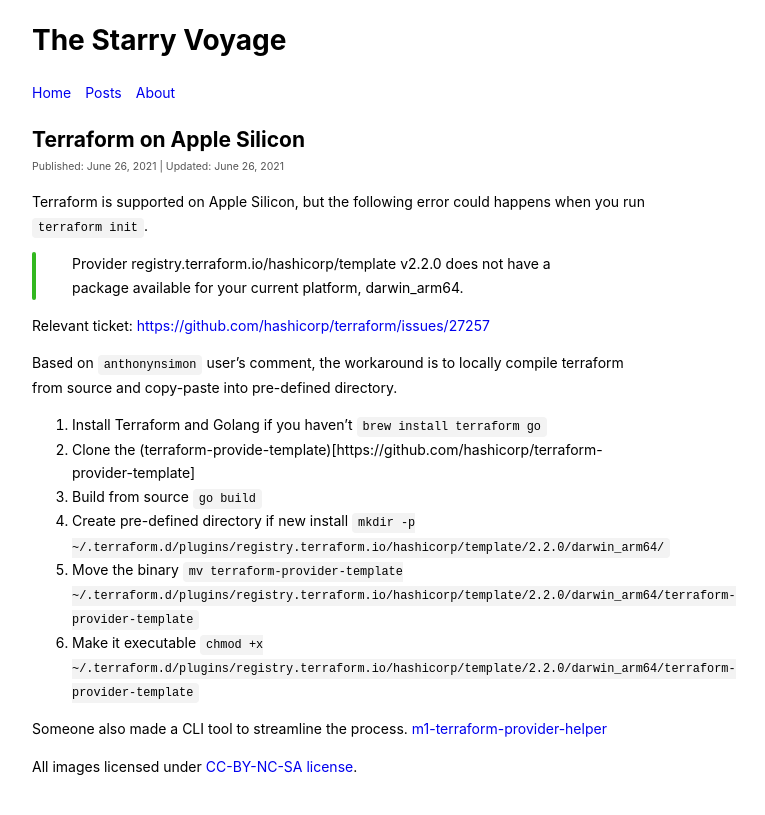
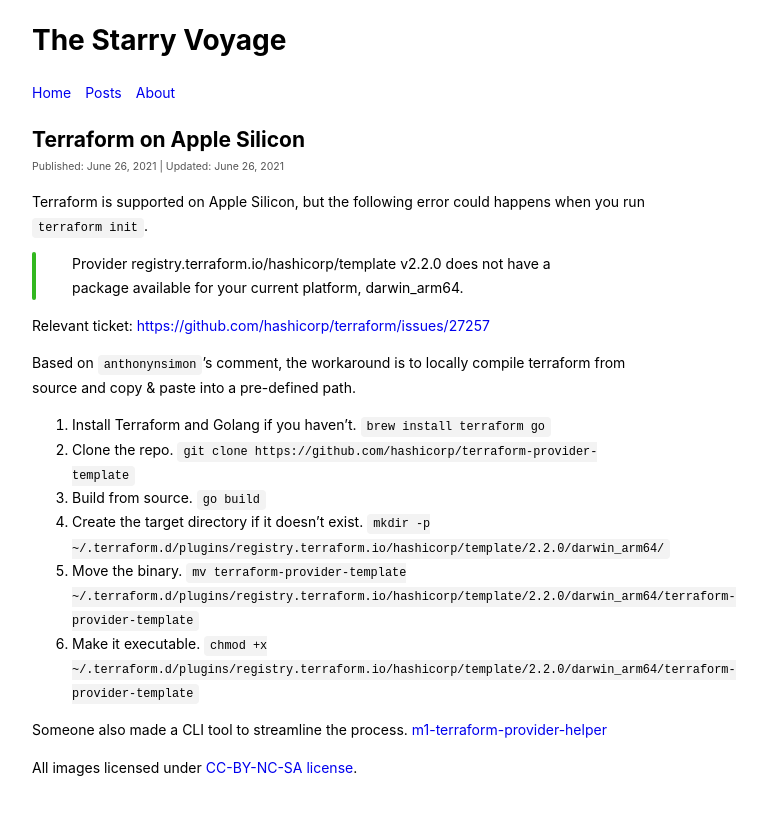
Before and after one commit to mingiryu/mingiryu.github.io, a Jekyll site: the page built from _posts/2021-06-26-terraform-on-apple-scilicon.md, in a window 1280 px wide. Shown: the top 815 px of the page, without its empty margins (300-1065 px from the left). Built offline with Jekyll 4.4.1, drawn with Linux system fonts in a browser that asks for light colours.

Commit message:
Fix typos

```diff
--- a/_posts/2021-06-26-terraform-on-apple-scilicon.md
+++ b/_posts/2021-06-26-terraform-on-apple-scilicon.md
@@ -14,13 +14,13 @@ Terraform is supported on Apple Silicon, but the following error could happens w
 
 Relevant ticket: [https://github.com/hashicorp/terraform/issues/27257](https://github.com/hashicorp/terraform/issues/27257)
 
-Based on `anthonynsimon` user's comment, the workaround is to locally compile terraform from source and copy-paste into pre-defined directory.
+Based on `anthonynsimon`'s comment, the workaround is to locally compile terraform from source and copy & paste into a pre-defined path.
 
-1. Install Terraform and Golang if you haven't `brew install terraform go`
-1. Clone the (terraform-provide-template)[https://github.com/hashicorp/terraform-provider-template]
-1. Build from source `go build`
-1. Create pre-defined directory if new install `mkdir -p ~/.terraform.d/plugins/registry.terraform.io/hashicorp/template/2.2.0/darwin_arm64/`
-1. Move the binary `mv terraform-provider-template ~/.terraform.d/plugins/registry.terraform.io/hashicorp/template/2.2.0/darwin_arm64/terraform-provider-template`
-1. Make it executable `chmod +x ~/.terraform.d/plugins/registry.terraform.io/hashicorp/template/2.2.0/darwin_arm64/terraform-provider-template`
+1. Install Terraform and Golang if you haven't. `brew install terraform go`
+2. Clone the repo. `git clone https://github.com/hashicorp/terraform-provider-template`
+3. Build from source. `go build`
+4. Create the target directory if it doesn't exist. `mkdir -p ~/.terraform.d/plugins/registry.terraform.io/hashicorp/template/2.2.0/darwin_arm64/`
+5. Move the binary. `mv terraform-provider-template ~/.terraform.d/plugins/registry.terraform.io/hashicorp/template/2.2.0/darwin_arm64/terraform-provider-template`
+6. Make it executable. `chmod +x ~/.terraform.d/plugins/registry.terraform.io/hashicorp/template/2.2.0/darwin_arm64/terraform-provider-template`
 
 Someone also made a CLI tool to streamline the process. [m1-terraform-provider-helper](https://github.com/kreuzwerker/m1-terraform-provider-helper)
```
